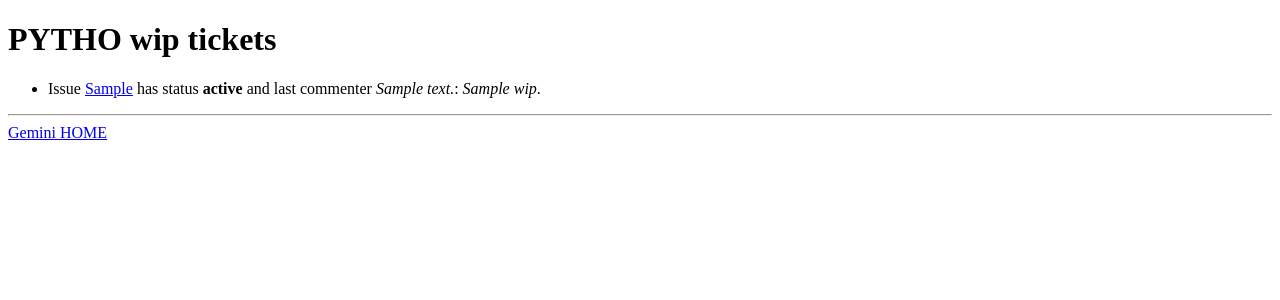
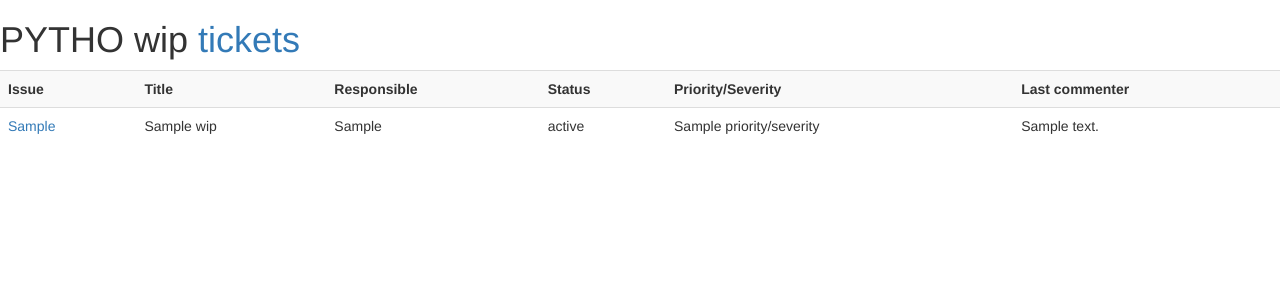
Before and after one commit to prometeia/geminhack, a Flask app: template geminhack/templates/wip.html in a window 1280 px wide. Shown: the top 300 px of the page. Run offline with Flask 2, Linux system fonts and the light colour scheme; the template is opened without the code that fills it: most values are stand-ins (such as "Sample title", 1, 10 or a date in 2020); parts of the project's set-up code (start-up, migrations or seed data) failed here and were passed over; some libraries are stand-ins or nearby versions.

Commit message:
Formattazione bootstrap e campi aggiunti.

```diff
--- a/geminhack/application.py
+++ b/geminhack/application.py
@@ -4,13 +4,14 @@ from .geminlib import GeminAPI, GeminHack, last_commenter
 
 app = Flask(__name__)
 api_auth = environ['GEMINI_API_AUTH'].split(':')
-ghack = GeminHack(GeminAPI(*api_auth))
+gapi = GeminAPI(*api_auth)
 
 
 @app.route("/wip")
 def wip():
+    ghack = GeminHack(gapi)
     wiptt = ghack.wip
-    for ticket in wiptt:
+    for ticket in ghack.wip:
         for killme in ("Description", "Attachments"):
             try:
                 del ticket[killme]
@@ -18,6 +19,8 @@ def wip():
                 pass
         ticket["last_commenter"] = last_commenter(ticket)
         ticket["item_url"] = ghack.gapi.item_url(ticket['Id'])
+        ticket['CustomFields'] = {t['Name']: t for t in ticket['CustomFields']}
+        ticket["responsible"] = ticket
     return render_template('wip.html', wip=wiptt, home=ghack.gapi.home)
 
 
--- a/geminhack/templates/wip.html
+++ b/geminhack/templates/wip.html
@@ -1,17 +1,57 @@
 <!doctype html>
-<title>GeminHack - WiP</title>
-<body>
-    <h1>PYTHO wip tickets</h1>
-    <ul>
-        {% for ti in wip %}
-        <li>
-            Issue <a href="{{ (ti['item_url']) }}" target="_blank">{{  ti["IssueKey"] }}</a>
-            has status <b>{{ ti["Status"] }}</b>
-            and last commenter <i>{{ ti["last_commenter"] }}</i>:
-            <i>{{ ti["Title"] }}</i>.
-        </li>
-        {% endfor %}
-    </ul>
-    <hr>
-    <a href="{{ home }}" target="_blank">Gemini HOME</a>
-</body>
+<html>
+    <head>
+        <title>GeminHack - WiP</title>
+        <!-- Bootstrap -->
+        <link rel="stylesheet" href="https://maxcdn.bootstrapcdn.com/bootstrap/3.3.7/css/bootstrap.min.css" integrity="sha384-BVYiiSIFeK1dGmJRAkycuHAHRg32OmUcww7on3RYdg4Va+PmSTsz/K68vbdEjh4u" crossorigin="anonymous">
+        <link rel="stylesheet" href="https://maxcdn.bootstrapcdn.com/bootstrap/3.3.7/css/bootstrap-theme.min.css" integrity="sha384-rHyoN1iRsVXV4nD0JutlnGaslCJuC7uwjduW9SVrLvRYooPp2bWYgmgJQIXwl/Sp" crossorigin="anonymous">
+        <script src="https://maxcdn.bootstrapcdn.com/bootstrap/3.3.7/js/bootstrap.min.js" integrity="sha384-Tc5IQib027qvyjSMfHjOMaLkfuWVxZxUPnCJA7l2mCWNIpG9mGCD8wGNIcPD7Txa" crossorigin="anonymous"></script>
+    </head>
+    <body>
+        <h1>PYTHO wip <a href="{{ home }}" target="_blank">tickets</a></h1>
+        <table class="table table-striped">
+            <tr>
+                <th>
+                    Issue
+                </th>
+                <th>
+                    Title
+                </th>
+                <th>
+                    Responsible
+                </th>
+                <th>
+                    Status
+                </th>
+                <th>
+                    Priority/Severity
+                </th>
+                <th>
+                    Last commenter
+                </th>
+            </tr>
+            {% for ti in wip %}
+            <tr>
+                <td>
+                    <a href="{{ (ti['item_url']) }}" target="_blank">{{  ti["IssueKey"] }}</a>
+                </td>
+                <td>
+                    {{ ti["Title"] }}
+                </td>
+                <td>
+                    {{ ti['CustomFields']['Responsible']['FormattedData']}}
+                </td>
+                <td>
+                    {{ ti["Status"] }}
+                </td>
+                <td>
+                    {{ ti["Priority"] }}/{{ ti["Severity"].split(" ")[-1] }}
+                </td>
+                <td>
+                    {{ ti["last_commenter"] }}
+                </td>
+            </tr>
+            {% endfor %}
+        </table>
+    </body>
+</html>
```
